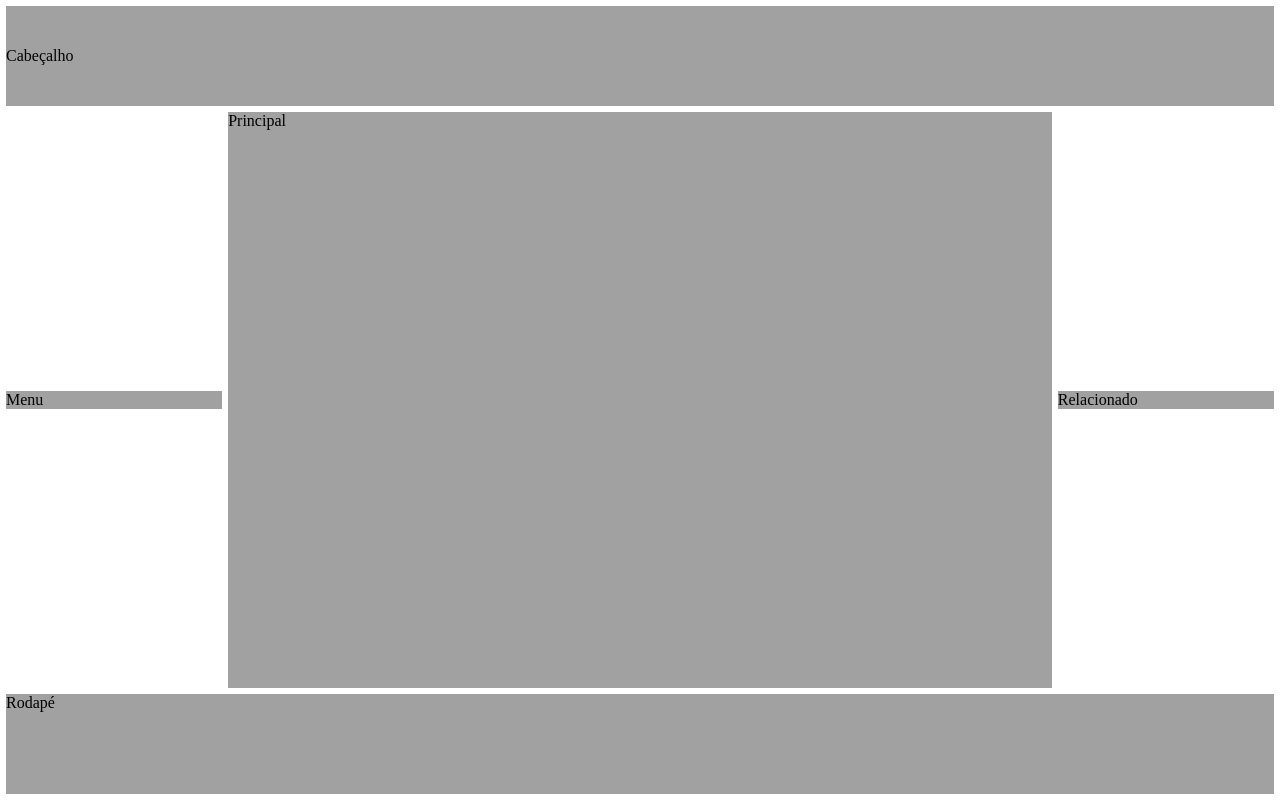
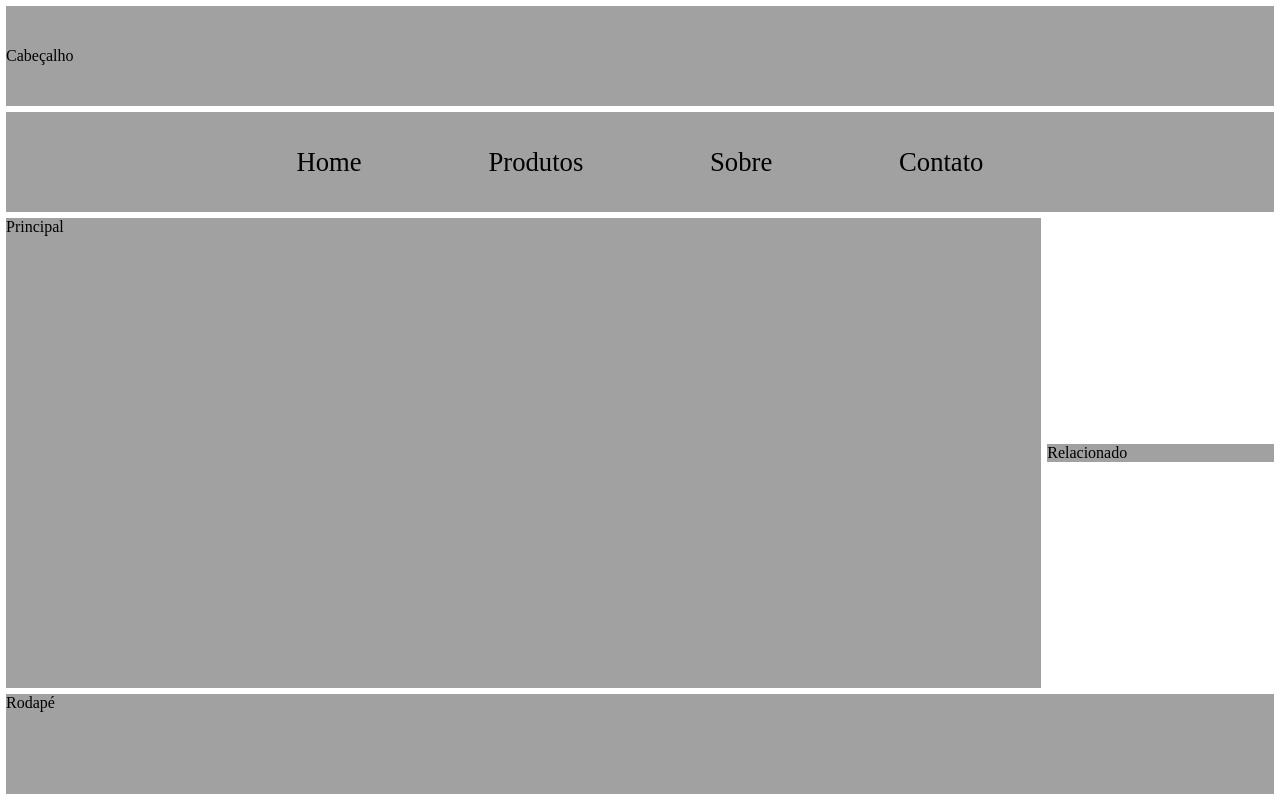
Before and after one commit to Almir-git-unifc/Simple_Layout_responsivo, a website: page index.html in a window 1280 px wide. Drawn offline with Linux system fonts and the light colour scheme.

Commit message:
feat(html): v02.02.000 - Menu was changed to Tag Nav

```diff
--- a/index.html
+++ b/index.html
@@ -37,12 +37,24 @@
         }
 
         nav {
-            flex: 1 1 200px;
+            flex: 1 1 100vw;
+            height: 100px;
+            align-items: center;
+            /* alinhado horizontal no centro */
+            justify-content: center;
+            /* alinhado vertical no centro */
+        }
+
+        nav a {
+            margin: 5%;
+            /* margem de links */
+            font-size: 20pt;
+            /* tamanho de fonte de links */
         }
 
         main {
             flex: 20 1 500px;
-            height: calc(100vh - 224px);
+            height: calc(100vh - 330px);
         }
 
         aside {
@@ -54,10 +66,17 @@
             height: 100px;
         }
 
+        a {
+            text-decoration: none;
+            /* remove sublinhado */
+            color: inherit;
+            /* cor = elemento pai, ou seja, inherit */
+        }
+
         /* Após o footer vamos adicionar */
         @media only screen and (max-width: 923px) {
             main {
-                height: calc(100vh - 330px);
+                height: calc(100vh - 436px);
             }
 
             aside {
@@ -66,23 +85,28 @@
             }
         }
 
-        /* Como a próxima quebra ocorre aos 717 px, vamos inserir outra mudança */
-        @media only screen and (max-width: 717px) {
+        /* Removido @media …max-width: 717px com seu nav e main */
+        /* @media only screen and (max-width: 717px) {
             nav {
                 height: 100px;
             }
 
             main {
                 height: calc(100vh - 436px);
-                /* 436=330 + nav + 3 marg + 3 marg */
+                -- 436=330 + nav + 3 marg + 3 marg --
             }
-        }
+          }      */
     </style>
 </head>
 
 <body>
     <header>Cabeçalho</header>
-    <nav>Menu</nav>
+    <nav>
+        <a href="#">Home</a>
+        <a href="#">Produtos</a>
+        <a href="#">Sobre</a>
+        <a href="#">Contato</a>
+    </nav>
     <main>Principal</main>
     <aside>Relacionado</aside>
     <footer>Rodapé</footer>
```
Also changed, not shown: README.md.
